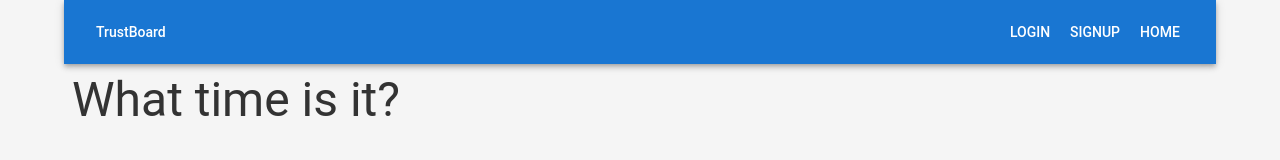
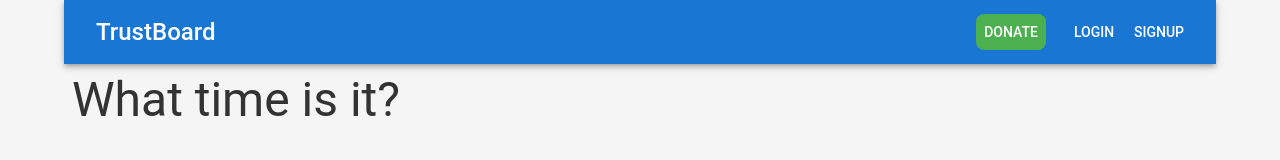
Before and after one commit to pwntato/undergroundbb, a React (Create React App) app in the folder frontend/: page / in a window 1280 px wide. Shown: the top 160 px of the page. Built offline with nearby package versions, Linux system fonts and the light colour scheme; no server answers.

Commit message:
make trustboard bigger

```diff
--- a/frontend/src/components/Header.js
+++ b/frontend/src/components/Header.js
@@ -7,18 +7,29 @@ const Header = () => {
     <AppBar position="static">
       <Toolbar>
         <Typography variant="h6" sx={{ flexGrow: 1 }}>
-          <Button color="inherit" component={Link} to="/" sx={{ textTransform: 'none' }}>
+          <Button color="inherit" component={Link} to="/" sx={{ textTransform: 'none', fontSize: '1.5rem' }}>
             TrustBoard
           </Button>
         </Typography>
+        <Button
+          color="inherit"
+          component={Link}
+          to="/donate"
+          sx={{
+            backgroundColor: '#4caf50',
+            '&:hover': {
+              backgroundColor: '#388e3c',
+            },
+                marginRight: 2,
+          }}
+          >
+          Donate
+        </Button>
         <Button color="inherit" component={Link} to="/login">
           Login
         </Button>
         <Button color="inherit" component={Link} to="/signup">
           Signup
-        </Button>
-        <Button color="inherit" component={Link} to="/">
-          Home
         </Button>
       </Toolbar>
     </AppBar>
--- a/frontend/src/theme.js
+++ b/frontend/src/theme.js
@@ -3,13 +3,13 @@ import { createTheme } from '@mui/material/styles';
 const theme = createTheme({
   palette: {
     primary: {
-      main: '#1976d2', // A shade of blue representing trust
+      main: '#1976d2',
     },
     secondary: {
-      main: '#4caf50', // A shade of green representing growth and safety
+      main: '#4caf50',
     },
     background: {
-      default: '#f5f5f5', // Light background for a clean look
+      default: '#f5f5f5',
     },
   },
   typography: {
```
